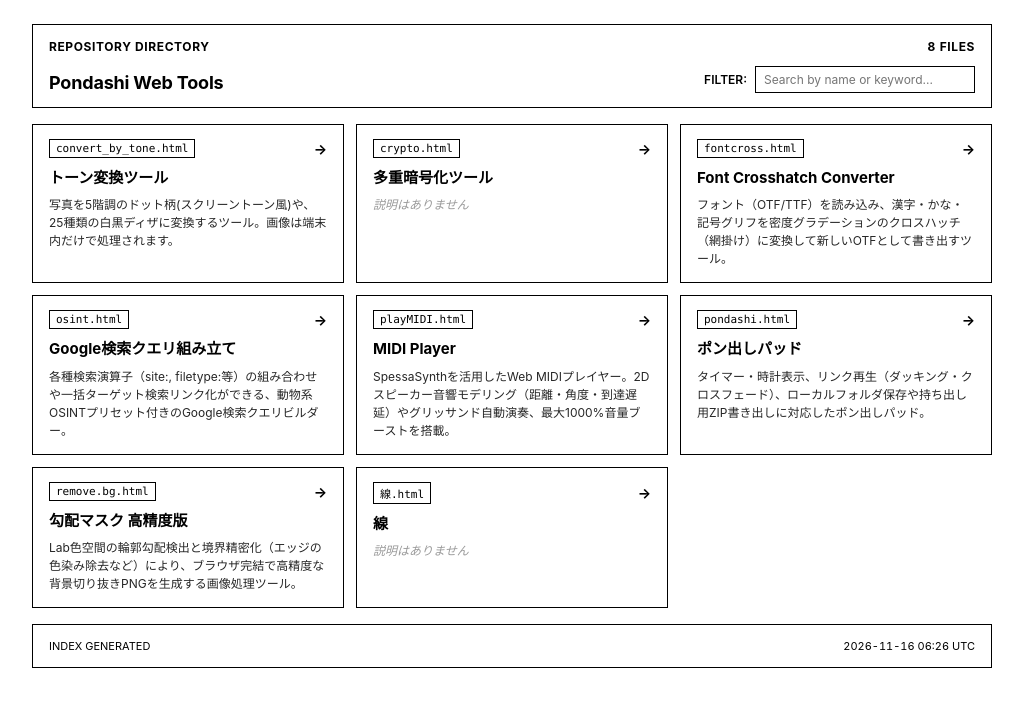
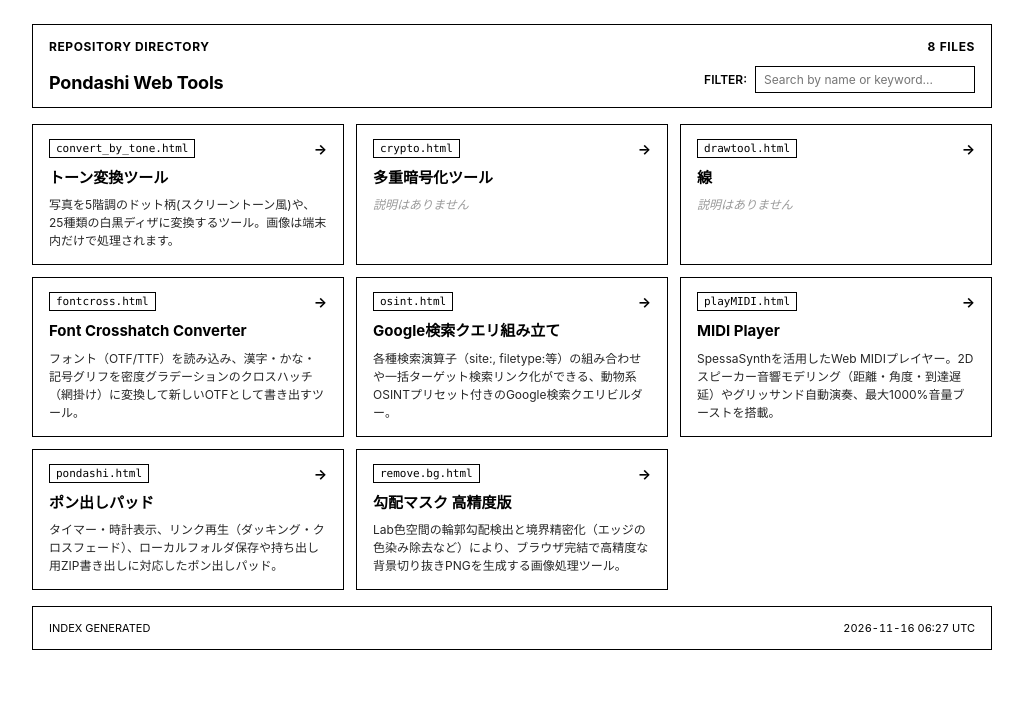
Before and after one commit to AruihaYoru/Pondashi-, a plain HTML site: page index.html in a window 1280 px wide. Shown: the whole page, without its empty margins (128-1151 px from the left). Drawn offline with Linux system fonts and the light colour scheme.

Commit message:
chore: regenerate index.html [skip ci]

```diff
--- a/index.html
+++ b/index.html
@@ -188,6 +188,14 @@
       <div class="card-title">多重暗号化ツール</div>
       <p class="card-desc empty">説明はありません</p>
     </a>
+    <a class="card" href="drawtool.html">
+      <div class="card-top">
+        <span class="card-file">drawtool.html</span>
+        <span class="card-arrow">&rarr;</span>
+      </div>
+      <div class="card-title">線</div>
+      <p class="card-desc empty">説明はありません</p>
+    </a>
     <a class="card" href="fontcross.html">
       <div class="card-top">
         <span class="card-file">fontcross.html</span>
@@ -228,19 +236,11 @@
       <div class="card-title">勾配マスク 高精度版</div>
       <p class="card-desc">Lab色空間の輪郭勾配検出と境界精密化（エッジの色染み除去など）により、ブラウザ完結で高精度な背景切り抜きPNGを生成する画像処理ツール。</p>
     </a>
-    <a class="card" href="線.html">
-      <div class="card-top">
-        <span class="card-file">線.html</span>
-        <span class="card-arrow">&rarr;</span>
-      </div>
-      <div class="card-title">線</div>
-      <p class="card-desc empty">説明はありません</p>
-    </a>
   </div>
 
   <div class="panel footer-panel">
     <span>INDEX GENERATED</span>
-    <span>2026-11-16 06:26 UTC</span>
+    <span>2026-11-16 06:27 UTC</span>
   </div>
 </div>
 
```
